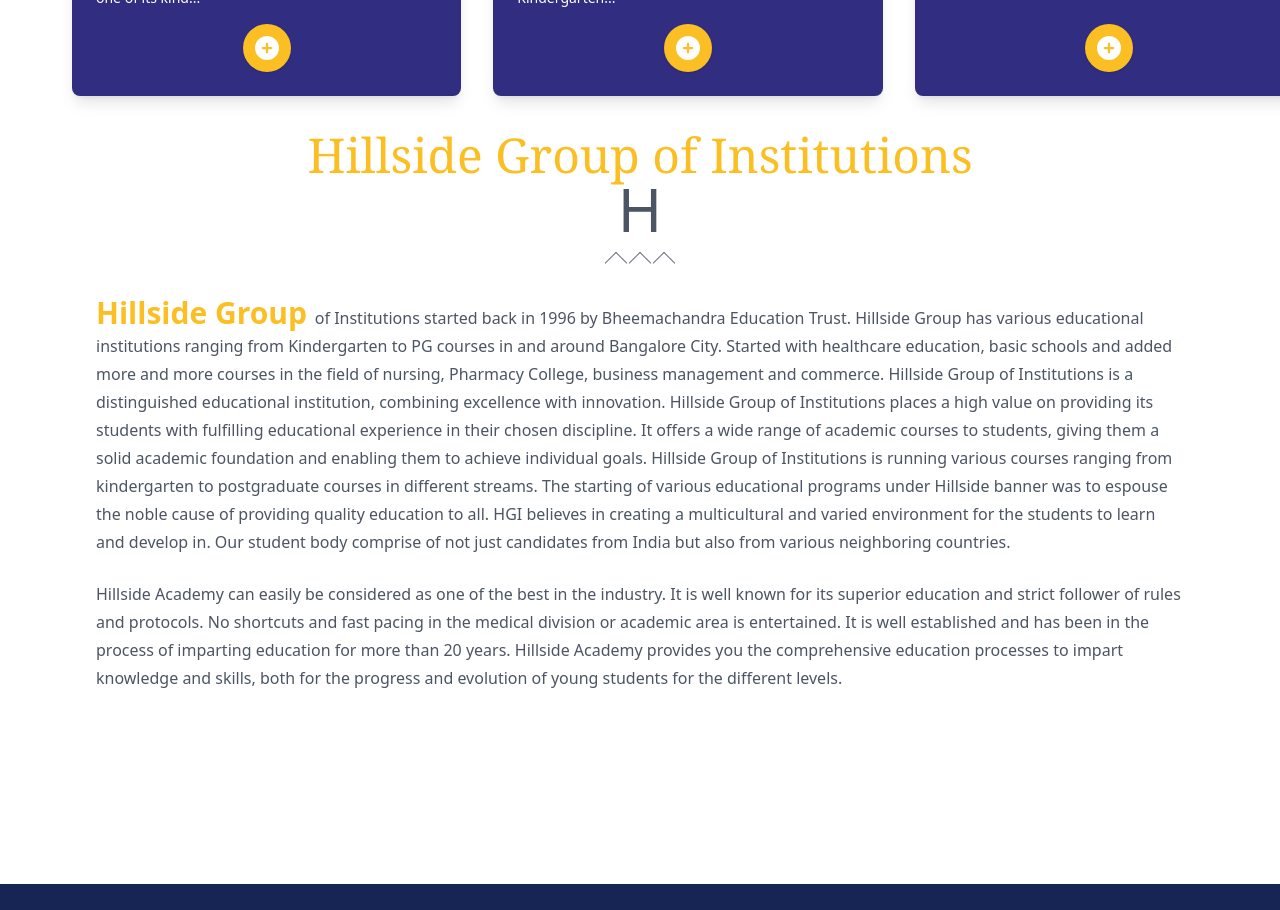
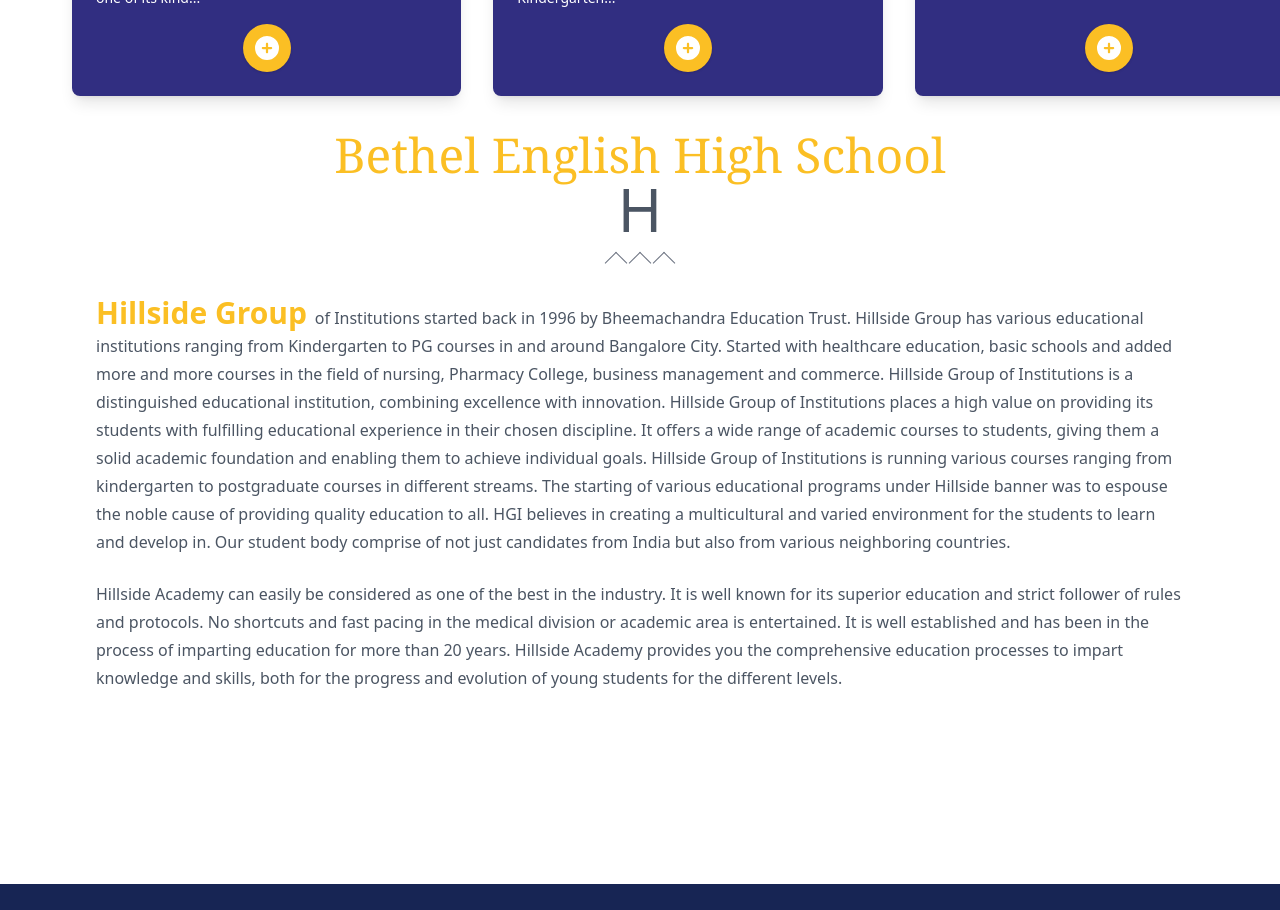
Before and after one commit to akshitchowdhury/hillside_school, a React (Create React App) app: page / in a window 1280 px wide. Shown: the part 980-1890 px from the top of the page. Built offline with nearby package versions, Linux system fonts and the light colour scheme.

Commit message:
TextChanges

```diff
--- a/src/component/About/AboutPointers.jsx
+++ b/src/component/About/AboutPointers.jsx
@@ -31,7 +31,7 @@
         {features.map((feature, index) => (
           <div
             key={index}
-            className={`p-6 shadow-lg rounded-lg hover:shadow-xl transition-shadow duration-300 ${
+            className={`p-6 shadow-lg rounded-lg hover:scale-105 transition ease-in-out duration-300 ${
               index % 2 === 0 ? 'bg-white text-gray-800 border-2 border-indigo-950' : ' bg-indigo-900 text-white'
             }`}
           >
--- a/src/component/Home/Home.jsx
+++ b/src/component/Home/Home.jsx
@@ -19,7 +19,7 @@
         <div className="main-heading-holder text-center mb-10">
           <div className="main-heading text-gray-600">
             <h2 className="text-3xl lg:text-5xl font-serif text-amber-400">
-              Hillside Group of Institutions
+              Bethel English High School
             </h2>
             <span className="text-6xl">H</span>
             <span className="sperater flex justify-center items-center mt-4">
@@ -53,7 +53,6 @@
           </div>
         </div>
 
-        {/* Courses Circle Slider */}
       </div>
     </section>
 
```
